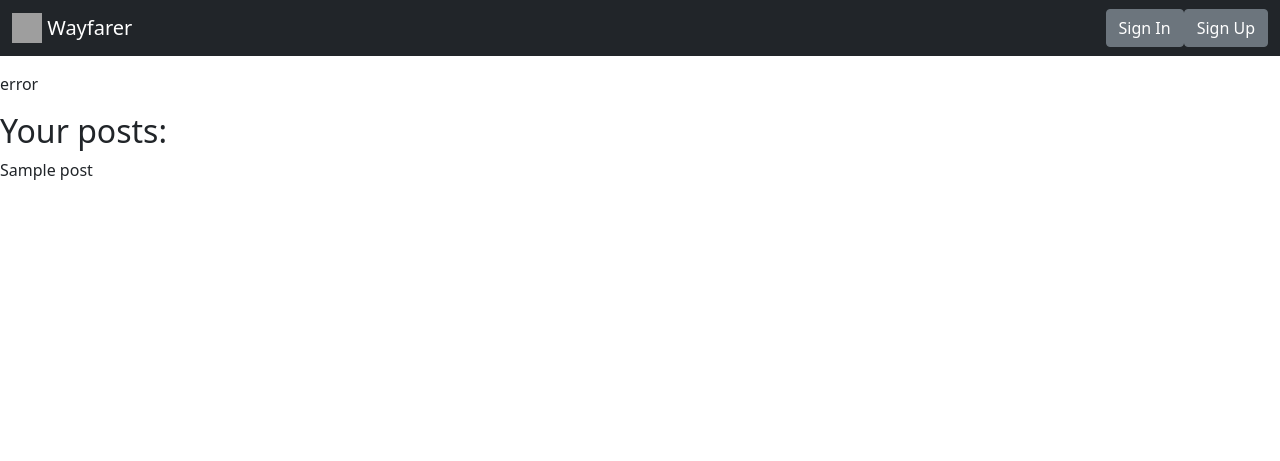
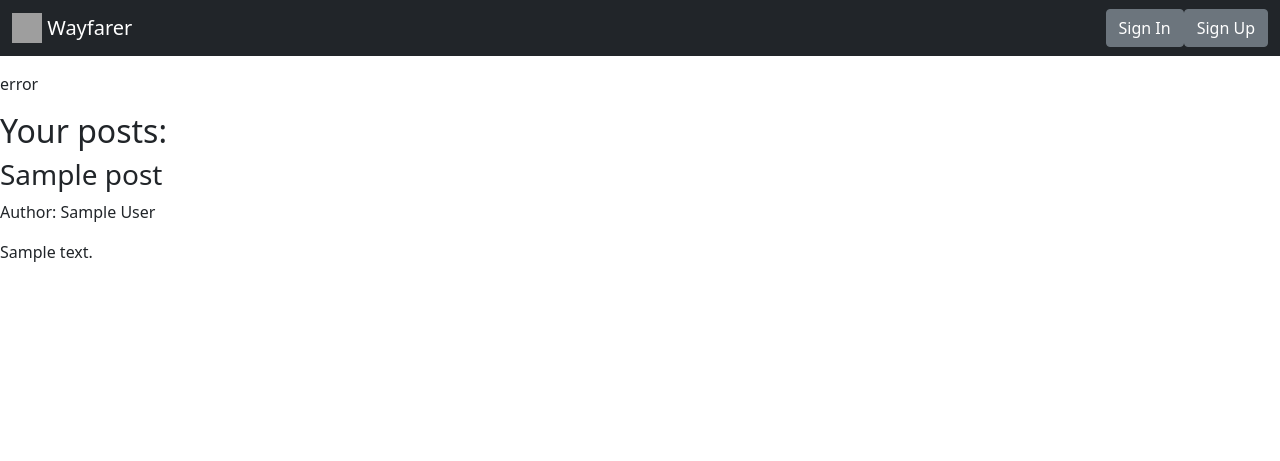
Before and after one commit to Luna5678/ProjectWayfarer, a Django app: template main_app/templates/profile_detail.html in a window 1280 px wide. Shown: the top 461 px of the page. Run offline with Django 3.2, Linux system fonts and the light colour scheme; the template is opened without the code that fills it: most values are stand-ins (such as "Sample title", 1, 10 or a date in 2020); grey boxes are pictures that could not be loaded.

Commit message:
Added more post information to profile detail page

```diff
--- a/main_app/templates/profile_detail.html
+++ b/main_app/templates/profile_detail.html
@@ -20,5 +20,7 @@
 
 <h2>Your posts:</h2>
 {% for post in posts %}
-<p>{{ post.title }}</p>
+<h3>{{ post.title }}</h3>
+<p>Author: {{post.author}}</p>
+<p>{{post.content}}</p>
 {% endfor %} {% endblock content %}
```
